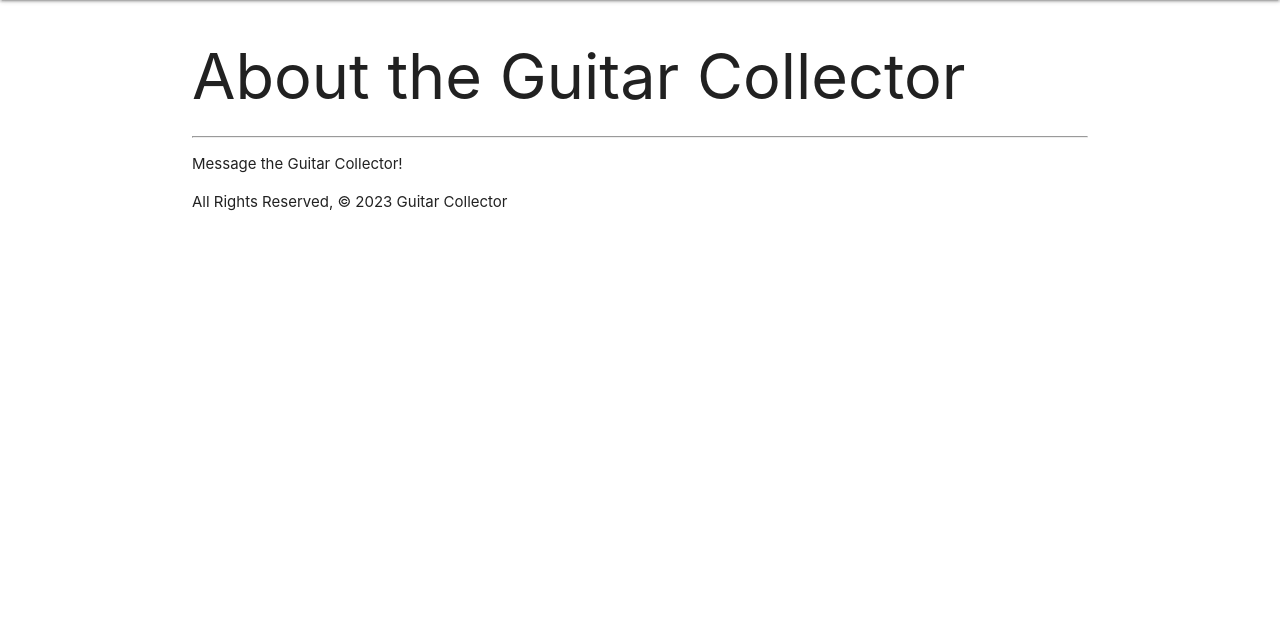
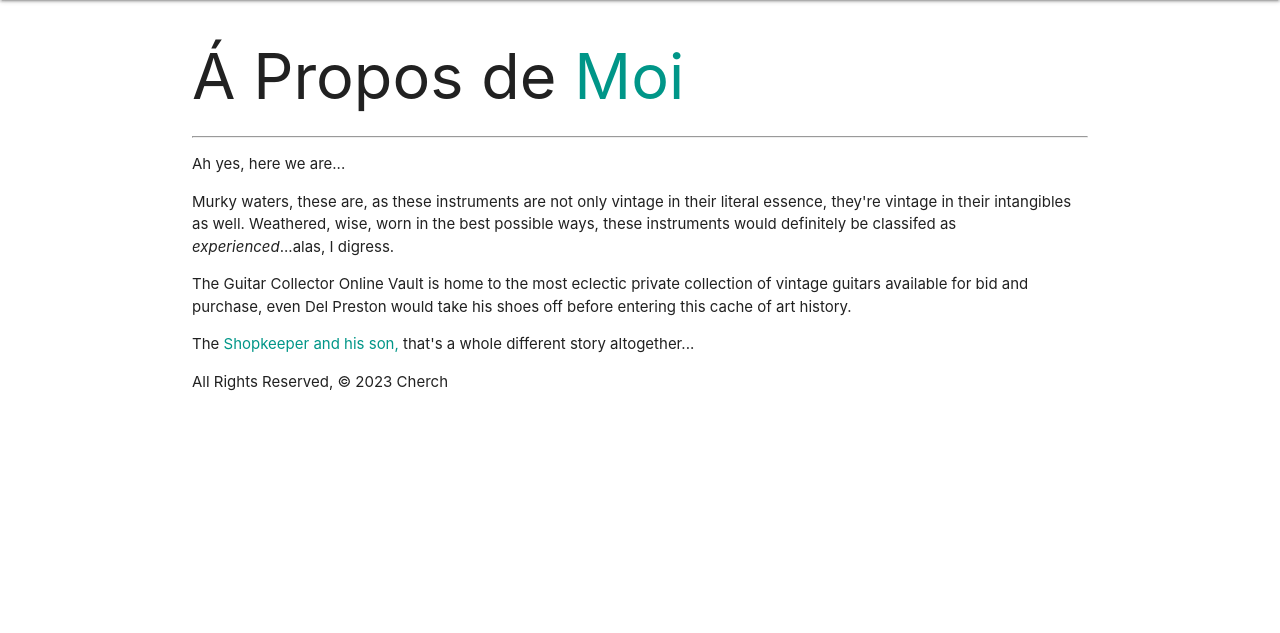
Before and after one commit to cherch173/guitarcollector, a Django app: page /about/ in a window 1280 px wide. Shown: the part 64-697 px from the top of the page. Run offline with Django 4.2, Linux system fonts and the light colour scheme.

Commit message:
about me spruced up with some wayne's world 2 lore

```diff
--- a/main_app/templates/about.html
+++ b/main_app/templates/about.html
@@ -2,10 +2,22 @@
 
 {% extends 'base.html' %} {% block content %}
 
-<h1>About the Guitar Collector</h1>
+<h1>Á Propos de
+    <span class="teal-text">
+        Moi
+    </span>
+</h1>
 <hr />
-<p>Message the Guitar Collector!</p>
-<footer>All Rights Reserved, &copy; 2023 Guitar Collector</footer>
+<p>Ah yes, here we are...</p>
+<p>Murky waters, these are, as these instruments are not only vintage in their literal essence, they're vintage in their intangibles as well. Weathered, wise, worn in the best possible ways, these instruments would definitely be classifed as <i>experienced</i>...alas, I digress.</p>
+<p>The Guitar Collector Online Vault is home to the most eclectic private collection of vintage guitars available for bid and purchase, even Del Preston would take his shoes off before entering this cache of art history.</p>
+<p>The
+    <span class="teal-text">
+        Shopkeeper and his son,
+    </span>
+    that's a whole different story altogether...
+</p>
+<footer>All Rights Reserved, &copy; {% now 'Y' %} Cherch</footer>
 
 {% endblock %}
 
```
